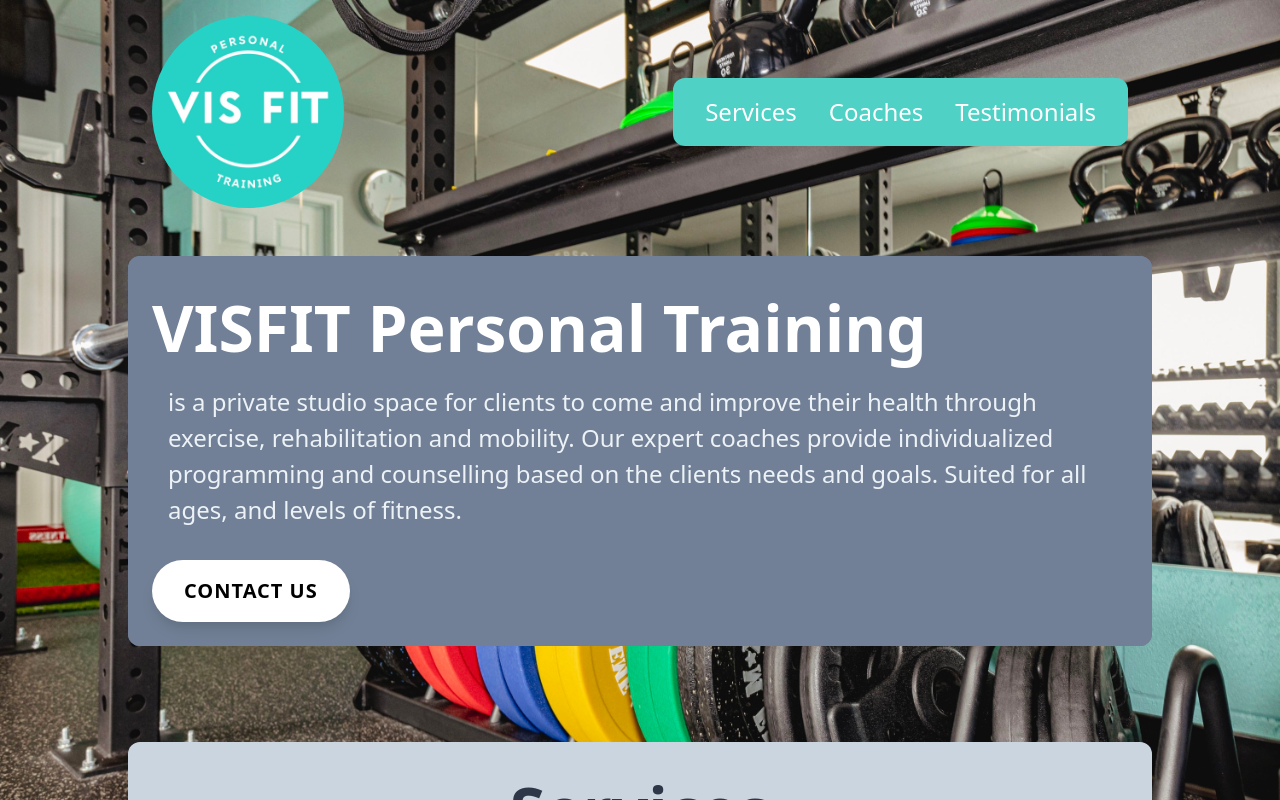
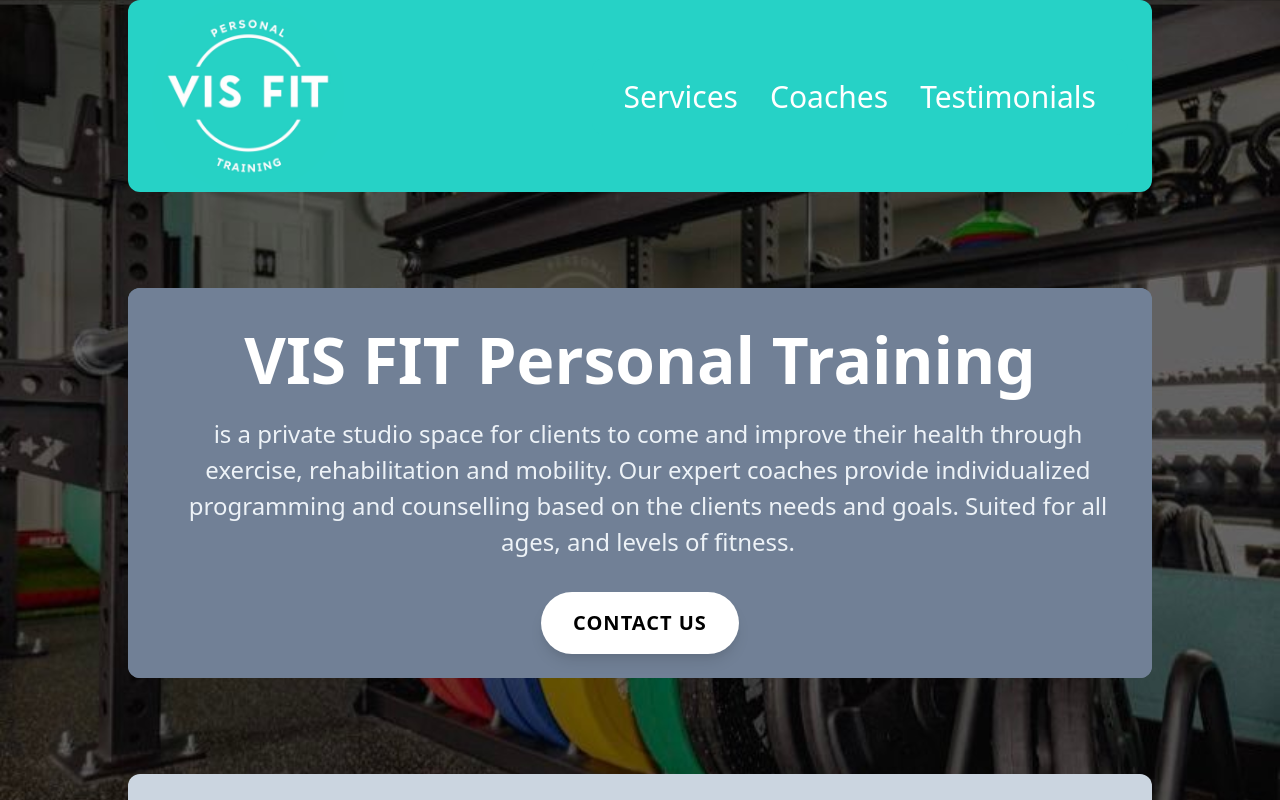
Before and after one commit to AlecYoungblut/fitness-website, a React (Create React App) app in the folder portfolio/: page / in a window 1280 px wide. Shown: the top 800 px of the page. Built offline with nearby package versions, Linux system fonts and the light colour scheme.

Commit message:
made changes based on meeting with maisha

```diff
--- a/portfolio/src/components/CallToAction.js
+++ b/portfolio/src/components/CallToAction.js
@@ -107,8 +107,8 @@
                             <FontAwesomeIcon icon={['fa', 'envelope-square']} size="2x" className="mr-2" />
                             <div className="text-lg">
                                 <p className="pl-10">
-                                    <a href="mailto:visift@visfit.visfit?subject=Request%20Callback">
-                                        visift@visfit.visfit
+                                    <a href="mailto:visfitinfo@gmail.com?subject=Request%20Callback">
+                                        visfitinfo@gmail.com
                                     </a>
                                 </p>
 
@@ -170,8 +170,8 @@
                             <FontAwesomeIcon icon={['fa', 'envelope-square']} size="2x" className="mr-2" />
                             <div className="text-lg">
                                 <p className="pl-10">
-                                    <a href="mailto:visift@visfit.visfit?subject=Request%20Callback">
-                                        visift@visfit.visfit
+                                    <a href="mailto:visfitinfo@gmail.com?subject=Request%20Callback">
+                                        visfitinfo@gmail.com
                                     </a>
                                 </p>
                             </div>
--- a/portfolio/src/components/Features.js
+++ b/portfolio/src/components/Features.js
@@ -53,7 +53,7 @@
 
                     <div className="flex items-center flex-wrap pt-2">
                         <div className="w-full md:w-1/2 pl-0 md:pl-10 pb-2">
-                            <h4 className="text-2l text-gray-800 font-bold mb-3">Fascial Stretch Therapy</h4>
+                            <h4 className="text-2xl text-gray-800 font-bold mb-3">Fascial Stretch Therapy</h4>
                             <p className="text-gray-600 mb-8 text-lg">
                                 Fascial Stretch Therapy [FST] is a pain-free, table based assisted stretching, focusing on the fascia and joint capsules as the key element to achieving optimal flexibility and pain relief. Members of all ages can benefit from FST, and will see and feel improvement as early as the first treatment!
                                 The benefits of FST include:
--- a/portfolio/src/components/HeroSection.js
+++ b/portfolio/src/components/HeroSection.js
@@ -3,12 +3,12 @@
 class HeroSection extends React.Component {
     render() {
         return (
-            <section className="bg-gray-600 rounded-xl mx-auto w-4/5 mb-24">
+            <section className="bg-gray-600 rounded-xl mx-auto w-4/5 mb-24 text-center">
                 <div className="block lg:hidden nb mx-auto my-10">
                     <div className="container mx-auto py-6 px-8 ">
                         <div className="container mx-auto px-6">
                             <h2 className="text-3xl font-bold mb-2 text-white">
-                                VISFIT Personal Training
+                                VIS FIT Personal Training
                             </h2>
                             <h3 className="text-1xl mb-8 text-gray-200">
                                 is a private studio space for clients to come and improve their health through exercise, rehabilitation and mobility. Our expert coaches provide individualized programming and counselling based on the clients needs and goals. Suited for all ages, and levels of fitness.
@@ -25,7 +25,7 @@
                     <div className="mx-auto">
                         <div className="mx-auto px-6 py-6 bg-gray-600 rounded-xl ">
                             <h2 className="text-6xl font-bold mb-2 text-white">
-                                VISFIT Personal Training
+                                VIS FIT Personal Training
                             </h2>
                             <h3 className="text-2xl mb-8 ml-4 text-gray-200">
                                 is a private studio space for clients to come and improve their health through exercise, rehabilitation and mobility. Our expert coaches provide individualized programming and counselling based on the clients needs and goals. Suited for all ages, and levels of fitness.
--- a/portfolio/src/components/Nav.js
+++ b/portfolio/src/components/Nav.js
@@ -21,8 +21,8 @@
 
     render() {
         return (
-            <section className="rounded-xl mx-auto w-4/5 mb-24 h-40">
-                <div className="lg:pl-6 pr-6 pt-4 flex items-center justify-between">
+            <section className="text-4xl rounded-xl mx-auto w-4/5 mb-24" style={{ backgroundColor: "rgba(38, 210, 198, 1)" }}>
+                <div className="lg:pl-6 pr-6 flex items-center justify-between">
 
                     <div className="">
                         <img className="rounded-full h-32 w-32 lg:h-48 lg:w-48" src={visfitlogo} alt="VISFIT Personal Training" />
@@ -50,9 +50,9 @@
                         </div>
                     </div>
                     <div className="hidden lg:block">
-                        <ul className="rounded-xl text-2xl inline-flex bg-teal-400 p-4">
+                        <ul className="rounded-xl text-3xl inline-flex p-4" style={{ backgroundColor: "rgba(38, 210, 198, 1)" }}>
                             <a className="px-4 hover:font-bold text-white" href="#ServicesLg"><li>Services</li></a>
-                            <a className="px-4 hover:font-bold text-white m" href="#AboutUsLg"><li>Coaches</li></a>
+                            <a className="px-4 hover:font-bold text-white" href="#AboutUsLg"><li>Coaches</li></a>
                             <a className="px-4 hover:font-bold text-white" href="#TestimonialsLg"><li>Testimonials</li></a>
                         </ul>
                     </div>
```
Also changed, not shown: portfolio/src/components/imgs/gymphoto.jpg, portfolio/src/components/imgs/gymphoto2.jpg (added).
